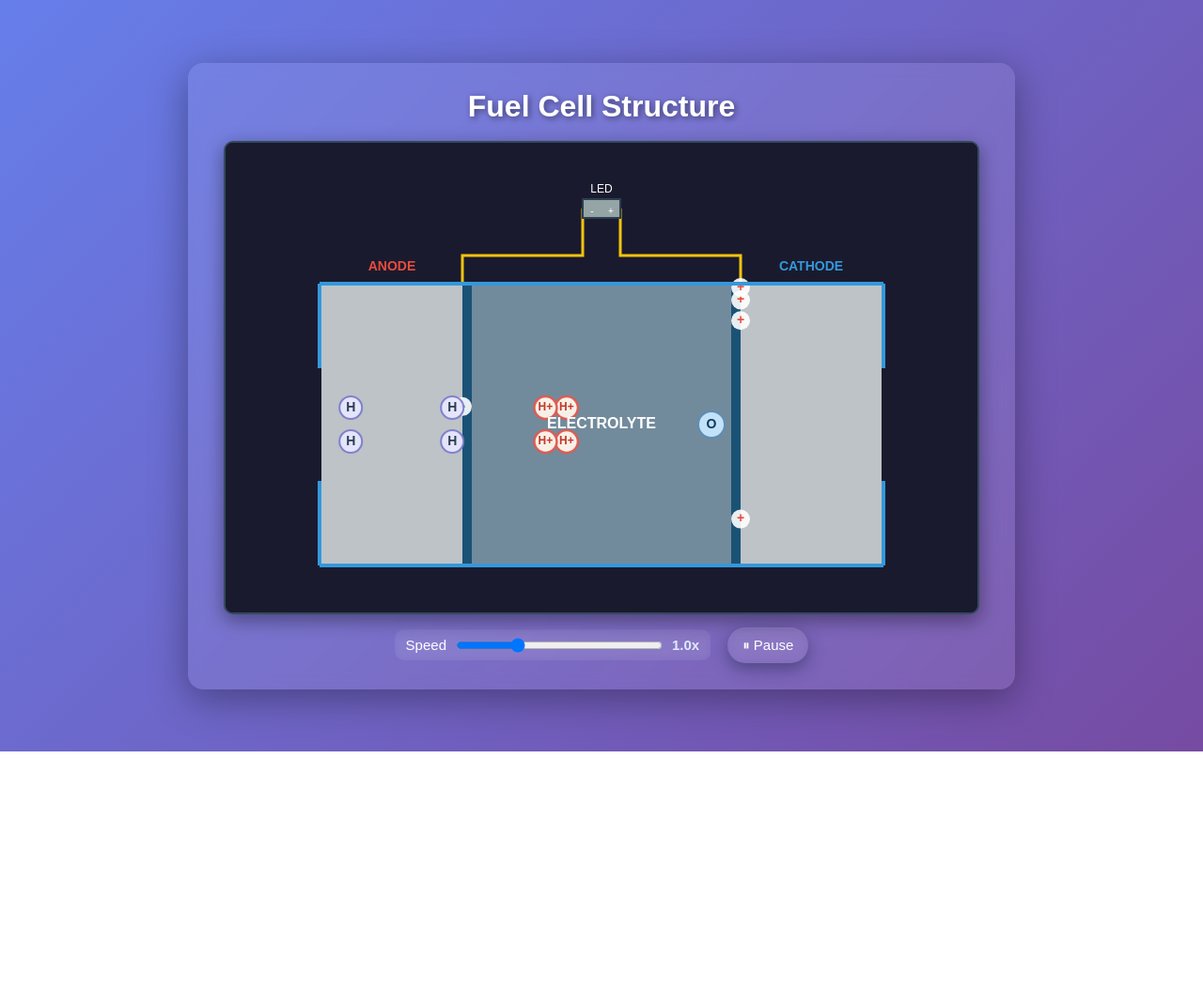
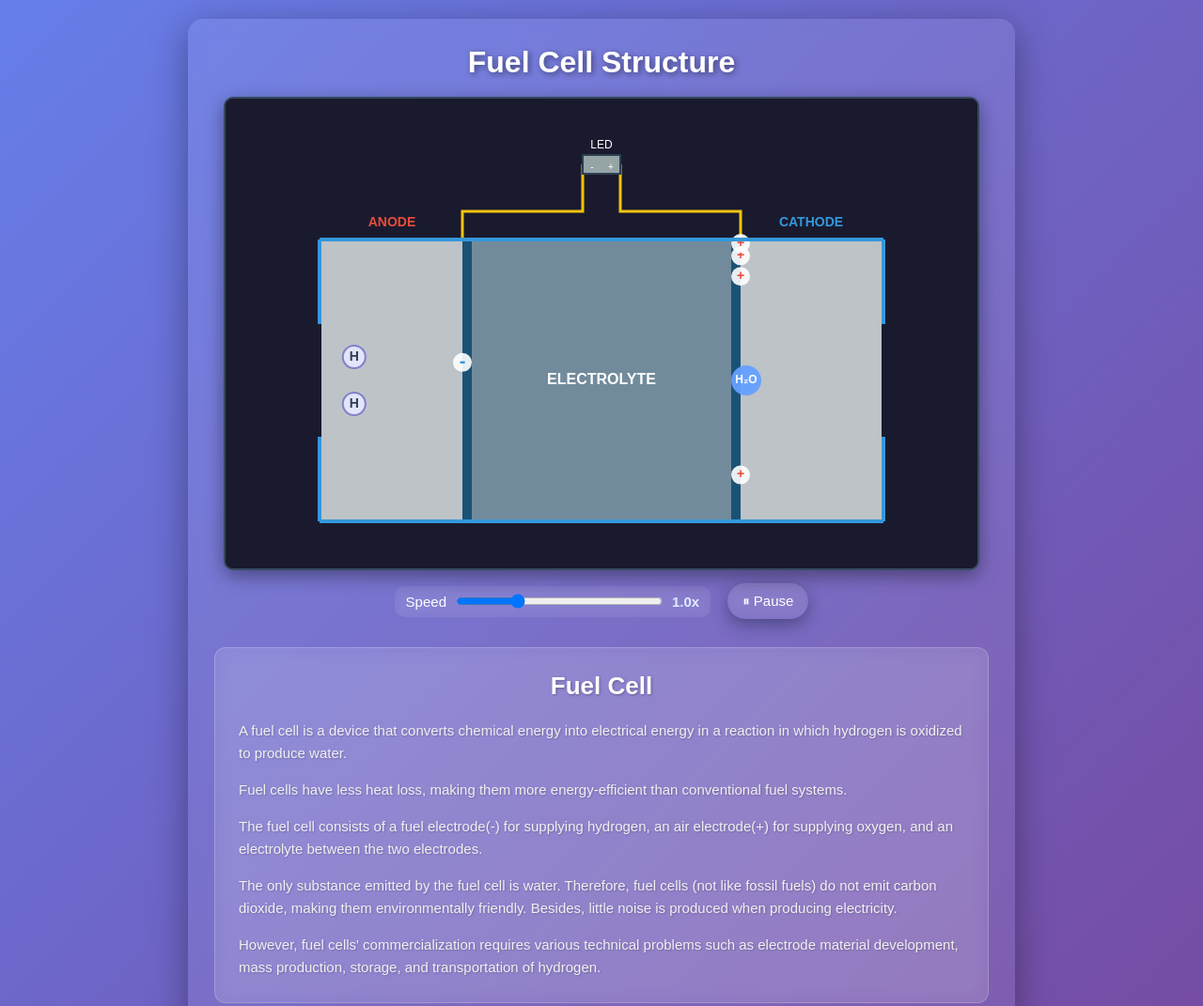
Before and after one commit to 024ahmad/Fuell-Cell-Stimulation, a plain HTML site: page index.html in a window 1280 px wide. Shown: the top 1071 px of the page at 94% size. Before the commit the page ends 800 px from the top, so only its background shows below. Drawn offline with Linux system fonts and the light colour scheme.

Commit message:
All Isssue Fixed

```diff
--- a/index.html
+++ b/index.html
@@ -24,6 +24,19 @@
         ⏸ Pause
       </button>
     </div>
+
+    <!-- NEW: Fuel Cell Information Section -->
+    <div class="info-section">
+      <h2>Fuel Cell</h2>
+      <div class="info-content">
+        <p>A fuel cell is a device that converts chemical energy into electrical energy in a reaction in which hydrogen is oxidized to produce water.</p>
+        <p>Fuel cells have less heat loss, making them more energy-efficient than conventional fuel systems.</p>
+        <p>The fuel cell consists of a fuel electrode(-) for supplying hydrogen, an air electrode(+) for supplying oxygen, and an electrolyte between the two electrodes.</p>
+
+        <p>The only substance emitted by the fuel cell is water. Therefore, fuel cells (not like fossil fuels) do not emit carbon dioxide, making them environmentally friendly. Besides, little noise is produced when producing electricity.</p>
+        <p>However, fuel cells' commercialization requires various technical problems such as electrode material development, mass production, storage, and transportation of hydrogen.</p>
+      </div>
+    </div>
   </div>
 
   <script src="script.js"></script>
--- a/script.js
+++ b/script.js
@@ -1,4 +1,4 @@
-// UPDATED script.js - with pairQueue, strict hold logic, oxygen targeting, stable H2O behavior
+// UPDATED script.js - with proper hydrogen pair control and movement
 
 // Safe DOM & canvas setup
 const canvas = document.getElementById('fuelCellCanvas');
@@ -56,11 +56,11 @@ const particles = { minus: [], plus: [] };
 // Hydrogen system (H and H+)
 const hydrogen = [];
 const hydrogenSettings = {
-  gapMs: 1500,       // 1.5 second between pairs
-  pairGapY: 18,      // vertical gap within pair
+  gapMs: 3000,       // 3 second between pairs - SLOWED DOWN
+  pairGapY: 25,      // vertical gap within pair - INCREASED
   radius: 12,
   baseSpeed: 1.2,
-  pairHorizontalMultiplier: 4
+  pairHorizontalMultiplier: 1.5  // REDUCED for slower movement
 };
 let lastPairTime = 0;
 let nextPairId = 1;
@@ -71,9 +71,8 @@ let allowedPairId = null;  // only this pair can proceed to holdLine and then to
 
 // Oxygen / Reaction / H2O
 let oxygen = null; // single oxygen object at a time
-const oxygenBaseSpeed = 1.0;
+const oxygenBaseSpeed = 0.7; // SLOWED DOWN
 let reactionInProgress = false;
-const reactionHoldBuffer = 80; // keep hydrogens held before border while reaction (px)
 
 // H2O list
 const h2oList = []; // H2O bubbles that move right and disappear when touching right electrode
@@ -81,25 +80,23 @@ const h2oList = []; // H2O bubbles that move right and disappear when touching r
 // helpers
 const now = () => performance.now();
 
-// holdLine - x coordinate where non-allowed pairs must stop before approaching border
-const holdLineX = electrolyteBorders.right.x - reactionHoldBuffer - hydrogenSettings.radius;
-
 // create entities
 function createEntities() {
   // decorative
   if (Math.random() < 0.02) particles.minus.push({ x: columns.electrolyte.x, y: columns.electrolyte.y + columns.electrolyte.height, progress: 0, speed: 0.001 + Math.random() * 0.01 });
   if (Math.random() < 0.02) particles.plus.push({ x: columns.electrolyte.x + columns.electrolyte.width, y: columns.electrolyte.y, progress: 0, speed: 0.001 + Math.random() * 0.01 });
 
-  // spawn hydrogen pair (push to queue)
+  // spawn hydrogen pair ONLY if no pairs in queue or allowed pair is done
   const t = now();
-  if (t - lastPairTime >= hydrogenSettings.gapMs) {
+  if (t - lastPairTime >= hydrogenSettings.gapMs && pairQueue.length === 0) {
     lastPairTime = t;
     const startX = columns.leftElectrode.x + 6;
     const baseY = columns.leftElectrode.y + columns.leftElectrode.height / 2;
     const pairId = nextPairId++;
-    // push into pairQueue
+
+    // push into pairQueue and set as allowed
     pairQueue.push(pairId);
-    if (allowedPairId === null) allowedPairId = pairQueue[0];
+    allowedPairId = pairId;
 
     // create upper and lower
     hydrogen.push({ x: startX, y: baseY - hydrogenSettings.pairGapY, vx: hydrogenSettings.baseSpeed, ionized: false, stopped: false, label: 'H', pairId });
@@ -144,117 +141,93 @@ function updateEntities() {
   // hydrogen update
   for (let i = hydrogen.length - 1; i >= 0; i--) {
     const p = hydrogen[i];
-    // If this pair is not allowed to approach stop area, hold it at holdLineX
-    if (p.pairId !== allowedPairId) {
-      // allow movement until they reach holdLineX
-      if ((p.x + hydrogenSettings.radius) < holdLineX) {
-        // normal movement scaled so pairs remain spaced
-        p.x += p.vx * globalSpeed * hydrogenSettings.pairHorizontalMultiplier * 0.25;
+
+    // Only allowed pair can move
+    if (p.pairId === allowedPairId) {
+      if (!p.ionized) {
+        // Normal movement towards ionization point
+        p.x += p.vx * globalSpeed * hydrogenSettings.pairHorizontalMultiplier;
+
+        // Ionization when reaching left electrolyte border
+        if ((p.x + hydrogenSettings.radius) >= ionizeX) {
+          p.ionized = true;
+          p.label = 'H+';
+          p.vx = hydrogenSettings.baseSpeed * 1.2; // Speed up after ionization
+        }
       } else {
-        // hold here - micro wobble only (Option A)
-        p.x = Math.min(p.x, holdLineX - hydrogenSettings.radius);
-        p.y += Math.sin(now() / 150 + p.pairId) * 0.3; // tiny wobble
-      }
-    } else {
-      // This is the allowed pair - let it proceed normally towards ionization and stop region
-      if (!p.ionized) {
-        p.x += p.vx * globalSpeed * hydrogenSettings.pairHorizontalMultiplier * 0.25;
-      } else {
-        // ionized -> approach stop with micro slowing/ wobble
-        const distToStop = (stopX - hydrogenSettings.radius) - p.x;
-        if (distToStop > 120) {
-          p.x += p.vx * globalSpeed * 0.6;
-        } else if (distToStop > 20) {
-          // slow down progressively and micro wobble
-          const slowFactor = Math.max(0.06, distToStop / 140);
-          p.x += p.vx * globalSpeed * 0.12 * slowFactor;
-          p.y += Math.sin(now() / 140 + p.pairId) * 0.6 * (1 - slowFactor) * 0.02;
-        } else {
-          // near stop - if reaction not in progress we can set stopped, else hold slightly earlier
-          if (!reactionInProgress) {
-            p.stopped = true;
-            p.vx = 0;
-            p.x = stopX - hydrogenSettings.radius;
-          } else {
-            // hold before stop if reactionInProgress (should rarely happen here because allowed pair is targeted)
-            p.x = Math.min(p.x, stopX - reactionHoldBuffer - hydrogenSettings.radius);
-            p.y += Math.sin(now() / 120 + p.pairId) * 0.3;
-          }
+        // Ionized - move towards right border
+        p.x += p.vx * globalSpeed;
+
+        // Stop at right electrolyte border (where + particles are moving)
+        if (p.x >= stopX - hydrogenSettings.radius) {
+          p.x = stopX - hydrogenSettings.radius;
+          p.stopped = true;
+          p.vx = 0;
         }
       }
     }
 
-    // Ionization
-    if (!p.ionized && (p.x + hydrogenSettings.radius) >= ionizeX) {
-      p.ionized = true;
-      p.label = 'H+';
-      p.vx = hydrogenSettings.baseSpeed * 0.9;
-    }
-
-    // cleanup if far right (shouldn't)
+    // cleanup if far right (shouldn't happen)
     if (p.x > canvas.width + 80) hydrogen.splice(i, 1);
   }
 
   // Oxygen update & collision with target allowed pair
   if (oxygen && oxygen.active) {
     oxygen.x += oxygen.vx * globalSpeed;
-    // prevent oxygen entering electrolyte too deeply - clamp
-    const minX = columns.electrolyte.x + 12;
-    if (oxygen.x < minX) oxygen.x = minX;
 
-    // find members of the target pair (ionized or stopped)
-    const members = hydrogen.filter(h => h.pairId === oxygen.targetPairId && h.ionized);
-    // Also allow if they were stopped and thus not present in hydrogen array (but they should be present)
+    // STOP OXYGEN AT ELECTROLYTE RIGHT BORDER
+    const minX = electrolyteBorders.right.x + 10;
+    if (oxygen.x < minX) {
+      oxygen.x = minX;
+      oxygen.vx = 0;
+    }
+
+    // find members of the target pair (ionized and stopped at right border)
+    const members = hydrogen.filter(h => h.pairId === oxygen.targetPairId && h.ionized && h.stopped);
+
     if (members.length >= 2) {
       const avgX = (members[0].x + members[1].x) / 2;
       const avgY = (members[0].y + members[1].y) / 2;
       const dx = Math.abs(oxygen.x - avgX);
       const dy = Math.abs(oxygen.y - avgY);
-      if (dx < 34 && dy < 34) {
+
+      if (dx < 40 && dy < 40) {
         // Reaction: remove all hydrogens of this pair
         for (let i = hydrogen.length - 1; i >= 0; i--) {
           if (hydrogen[i].pairId === oxygen.targetPairId) hydrogen.splice(i, 1);
         }
-        // create H2O at collision point, must travel right and hit cathode right border before disappearing
-        const h2o = { x: avgX, y: avgY, vx: Math.abs(oxygen.vx) * 1.6, alpha: 1, fadeStart: null };
+
+        // create H2O at collision point
+        const h2o = { x: avgX, y: avgY, vx: 2.0, alpha: 1, fadeStart: null };
         h2oList.push(h2o);
 
         // remove oxygen and set reaction lock
         oxygen = null;
         reactionInProgress = true;
-      }
-    } else {
-      // If members not present (maybe already removed), abort oxygen
-      // but keep reactionInProgress false
-      // small safety: if oxygen passes a certain point without reaction, remove it
-      if (oxygen.x < columns.electrolyte.x + 24) {
-        oxygen = null;
+
+        // Clear the queue to allow next pair
+        pairQueue.length = 0;
+        allowedPairId = null;
       }
     }
   }
 
-  // H2O update - move right until touching cathode right border, then fade then remove and unlock next pair
+  // H2O update - move right until touching cathode right border, then fade then remove
   for (let i = h2oList.length - 1; i >= 0; i--) {
     const w = h2oList[i];
     w.x += w.vx * globalSpeed;
     const returnX = columns.rightElectrode.x + columns.rightElectrode.width - 6;
+
     if (w.x >= returnX) {
       if (!w.fadeStart) w.fadeStart = now();
       const elapsed = now() - w.fadeStart;
-      w.alpha = Math.max(0, 1 - elapsed / 400); // fade over 400ms after touch
+      w.alpha = Math.max(0, 1 - elapsed / 400);
+
       if (w.alpha <= 0.02) {
         h2oList.splice(i, 1);
-        // unlock next pair: shift queue and set allowedPairId to next
-        if (pairQueue.length && pairQueue[0] === allowedPairId) pairQueue.shift();
-        allowedPairId = pairQueue.length ? pairQueue[0] : null;
         reactionInProgress = false;
       }
     }
-  }
-
-  // cleanup: if no oxygen and no h2o, ensure reaction unlocked
-  if (!oxygen && h2oList.length === 0 && !reactionInProgress) {
-    if (!allowedPairId && pairQueue.length) allowedPairId = pairQueue[0];
   }
 }
 
@@ -323,7 +296,7 @@ function drawEntities() {
   drawBordersAndLabels();
 }
 
-// LED/wires and borders functions (same as before)
+// LED/wires and borders functions
 const led = { x: fuelCell.x + fuelCell.width/2, y: 60, width: 40, height: 20, isOn: true };
 const wires = {
   left: { startX: columns.electrolyte.x, startY: fuelCell.y, endX: led.x - led.width/2, endY: led.y + led.height/2, color: '#f1c40f', width: 3 },
--- a/style.css
+++ b/style.css
@@ -82,8 +82,54 @@ button.glassy:hover {
 /* small speed-value text */
 #speedValue { color: #dfe9ff; font-weight: bold; }
 
+/* NEW: Info Section Styling */
+.info-section {
+  margin-top: 30px;
+  text-align: left;
+  background: rgba(255, 255, 255, 0.1);
+  border-radius: 12px;
+  padding: 25px;
+  backdrop-filter: blur(10px);
+  border: 1px solid rgba(255, 255, 255, 0.2);
+}
+
+.info-section h2 {
+  color: white;
+  font-size: 26px;
+  margin-bottom: 20px;
+  text-align: center;
+  text-shadow: 1px 1px 3px rgba(0,0,0,0.3);
+}
+
+.info-content {
+  color: #f0f0f0;
+  line-height: 1.6;
+}
+
+.info-content p {
+  margin-bottom: 15px;
+  font-size: 15px;
+  text-shadow: 1px 1px 2px rgba(0,0,0,0.2);
+}
+
+.info-content p:last-child {
+  margin-bottom: 0;
+}
+
 /* responsive */
 @media (max-width: 920px) {
   .container { width: 95%; padding: 20px; }
   input[type="range"] { width: 160px; }
+
+  .info-section {
+    padding: 20px;
+  }
+
+  .info-section h2 {
+    font-size: 22px;
+  }
+
+  .info-content p {
+    font-size: 14px;
+  }
 }
```
